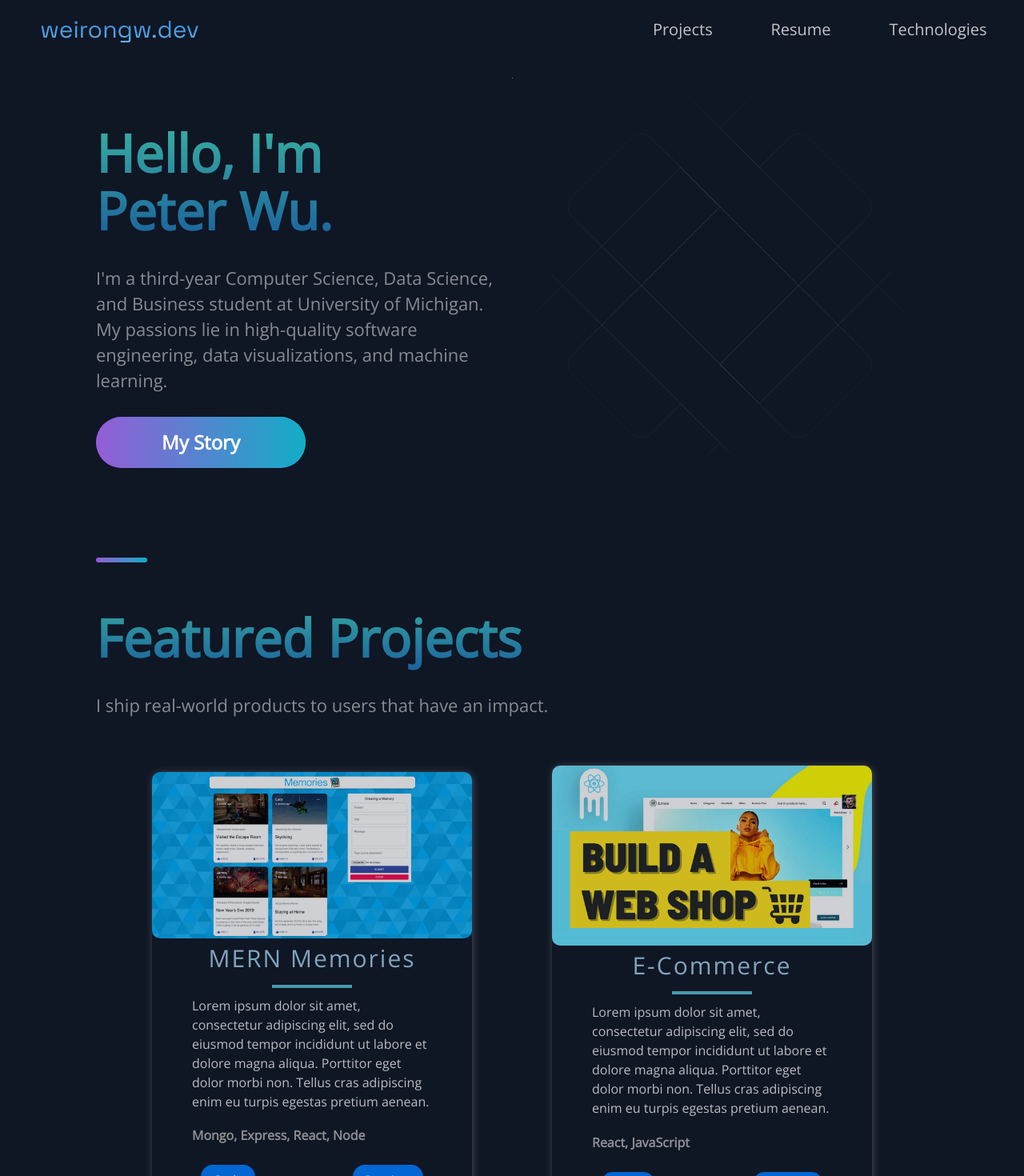
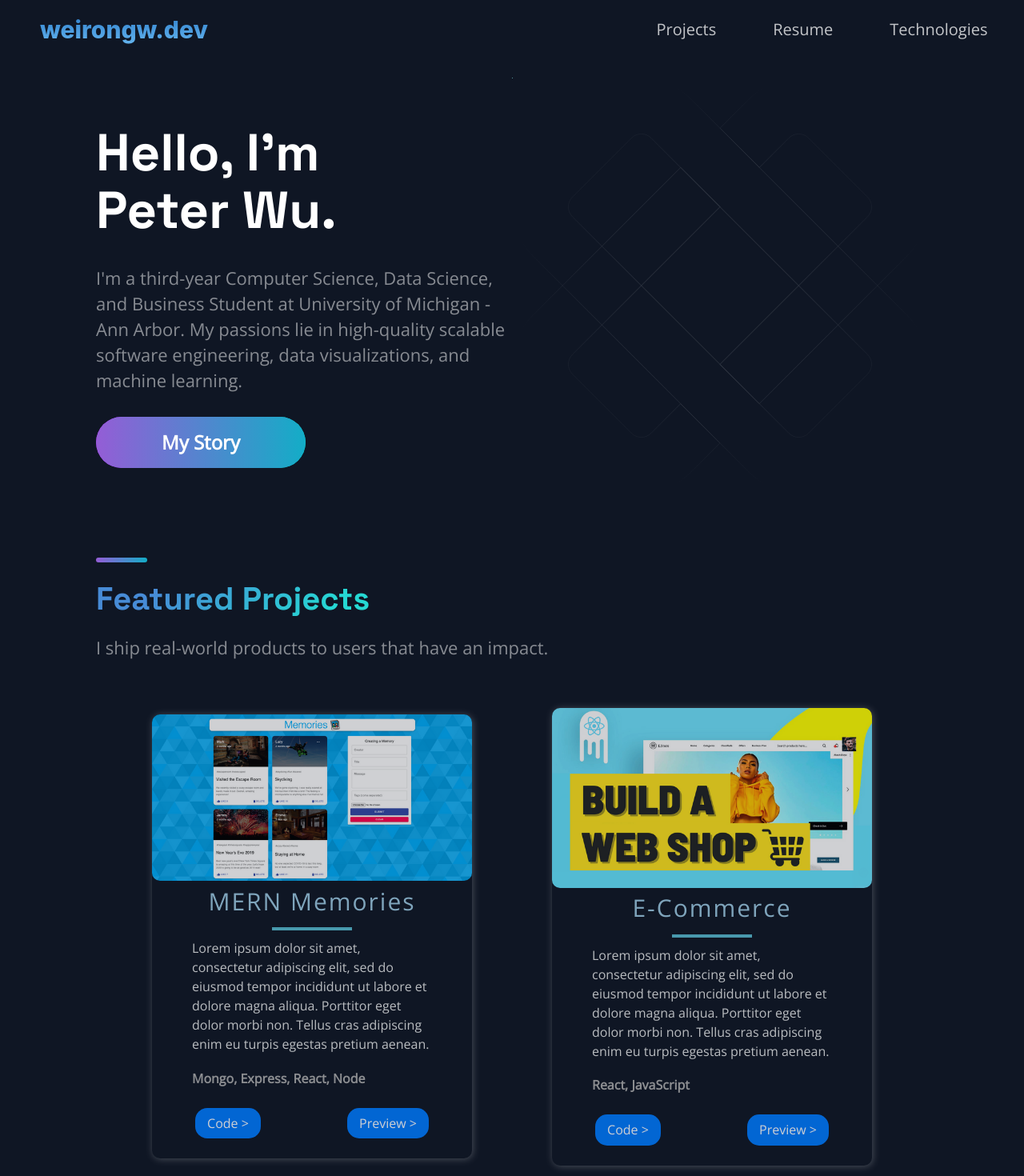
Before and after one commit to weirongw23/weirongw, a Next.js app: page / in a window 1280 px wide. Shown: the top 1470 px of the page at 80% size. Built offline with nearby package versions, Linux system fonts and the light colour scheme.

Commit message:
Navbar is currently not working. This is my backup.

```diff
--- a/src/components/Header/HeaderStyles.js
+++ b/src/components/Header/HeaderStyles.js
@@ -20,11 +20,16 @@ export const Container = styled.div`
 
 export const SiteName = styled.p`
 	font-size: 3rem;
-	font-family: Space Grotesk;
+	font-weight: 800;
+	font-family: -apple-system, BlinkMacSystemFont, "Segoe UI", Roboto, Oxygen,
+		Ubuntu, Cantarell, "Open Sans", "Helvetica Neue", sans-serif,
+		Space Grotesk;
 	background: -webkit-linear-gradient(#3182ce, #63b3ed);
 	-webkit-background-clip: text;
 	-webkit-text-fill-color: transparent;
+	transition: all 0.2s ease-in-out;
 	&:hover {
+		transform: scale(1.1);
 		background-color: #2a2a72;
 		background-image: linear-gradient(315deg, #3182ce 0%, #63b3ed 74%);
 		cursor: pointer;
--- a/src/components/Hero/Hero.js
+++ b/src/components/Hero/Hero.js
@@ -21,9 +21,9 @@ const Hero = (props) => (
 			</SectionTitle>
 			<SectionText>
 				I'm a third-year Computer Science, Data Science, and Business
-				student at University of Michigan. My passions lie in
-				high-quality software engineering, data visualizations, and
-				machine learning.
+				Student at University of Michigan - Ann Arbor. My passions lie
+				in high-quality scalable software engineering, data
+				visualizations, and machine learning.
 			</SectionText>
 
 			<Button
--- a/src/components/Projects/Projects.js
+++ b/src/components/Projects/Projects.js
@@ -23,15 +23,15 @@ import {
 import { projects } from "../../constants/constants";
 
 // Tip: separate logic from content
+// Tip: put images in public/images
 // TODO: Put your own projects/title/description in constants.js
 // Change title, description, image, tags, source, visit
-
-// Tip: put images in public/images
 
 const Projects = () => (
 	<Section id="projects">
 		<SectionDivider />
-		<SectionTitle main>Featured Projects</SectionTitle>
+		<br />
+		<SectionTitle>Featured Projects</SectionTitle>
 		<SectionText>
 			I ship real-world products to users that have an impact.
 		</SectionText>
@@ -64,8 +64,12 @@ const Projects = () => (
 							</TagList>
 						</div> */}
 						<UtilityList>
-							<ExternalLinks href={visit}>Code</ExternalLinks>
-							<ExternalLinks href={source}>Preview</ExternalLinks>
+							<ExternalLinks href={visit}>
+								Code &#62;
+							</ExternalLinks>
+							<ExternalLinks href={source}>
+								Preview &#62;
+							</ExternalLinks>
 						</UtilityList>
 					</BlogCard>
 				)
--- a/src/components/Projects/ProjectsStyles.js
+++ b/src/components/Projects/ProjectsStyles.js
@@ -31,7 +31,7 @@ export const BlogCard = styled.div`
 	opacity: 0.8;
 	&:hover {
 		transform: scale(1.05);
-		cursor: pointer;
+		cursor: pointer
 		box-shadow: 3px 3px 20px rgba(47, 181, 252, 1);
 		opacity: 1;
 	}
--- a/src/components/Technologies/Technologies.js
+++ b/src/components/Technologies/Technologies.js
@@ -17,7 +17,8 @@ import {
 const Technologies = () => (
 	<Section id="technologies">
 		<SectionDivider />
-		<SectionTitle main>Technologies</SectionTitle>
+		<br />
+		<SectionTitle>Technologies</SectionTitle>
 		<SectionText>Code. Design. Create.</SectionText>
 		<List>
 			<ListItem>
--- a/src/components/TimeLine/TimeLine.js
+++ b/src/components/TimeLine/TimeLine.js
@@ -60,7 +60,8 @@ const Timeline = () => {
 	return (
 		<Section id="resume">
 			<SectionDivider />
-			<SectionTitle main>Resume</SectionTitle>
+			<br />
+			<SectionTitle>Resume</SectionTitle>
 			<SectionText>Click here for a PDF version.</SectionText>
 			<CarouselContainer ref={carouselRef}></CarouselContainer>
 		</Section>
--- a/src/styles/GlobalComponents/index.js
+++ b/src/styles/GlobalComponents/index.js
@@ -26,18 +26,22 @@ export const Section = styled.section`
 
 export const SectionTitle = styled.h2`
 	font-weight: 800;
-	font-size: ${(props) => (props.main ? "65px" : "56px")};
+	font-family: Space Grotesk;
+	font-size: ${(props) => (props.main ? "65px" : "40px")};
 	line-height: ${(props) => (props.main ? "72px" : "56px")};
 	width: max-content;
 	max-width: 100%;
-	background: linear-gradient(#43cea2, #185a9d);
+	background: ${(props) =>
+		props.main
+			? "#ffffff"
+			: "linear-gradient(132.6deg, rgba(71, 139, 214, 1) 23.3%, rgba(37, 216, 211, 1) 84.7%)"};
 	-webkit-background-clip: text;
 	-webkit-text-fill-color: transparent;
 	margin-bottom: 16px;
 	padding: ${(props) => (props.main ? "58px 0 16px" : "0")};
 
 	@media ${(props) => props.theme.breakpoints.md} {
-		font-size: ${(props) => (props.main ? "56px" : "48px")};
+		font-size: ${(props) => (props.main ? "66px" : "48px")};
 		line-height: ${(props) => (props.main ? "56px" : "48px")};
 		margin-bottom: 12px;
 		padding: ${(props) => (props.main ? "40px 0 12px" : "0")};
```
Also changed, not shown: src/components/NavDropDown/NavDropDown.js (deleted, +0 -76 lines), src/components/NavDropDown/index.js (deleted, +0 -13 lines), 2 other files (tests, documents, lock files or other folders).
